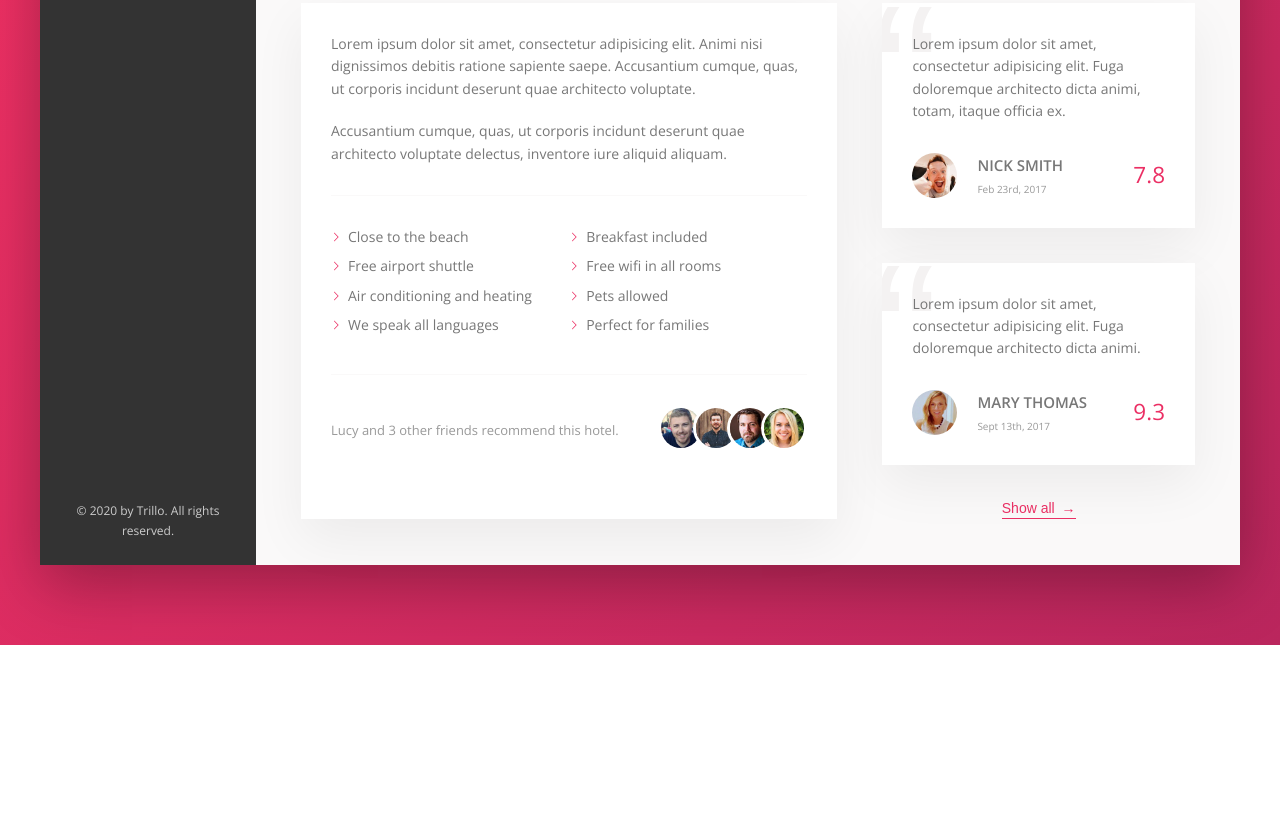
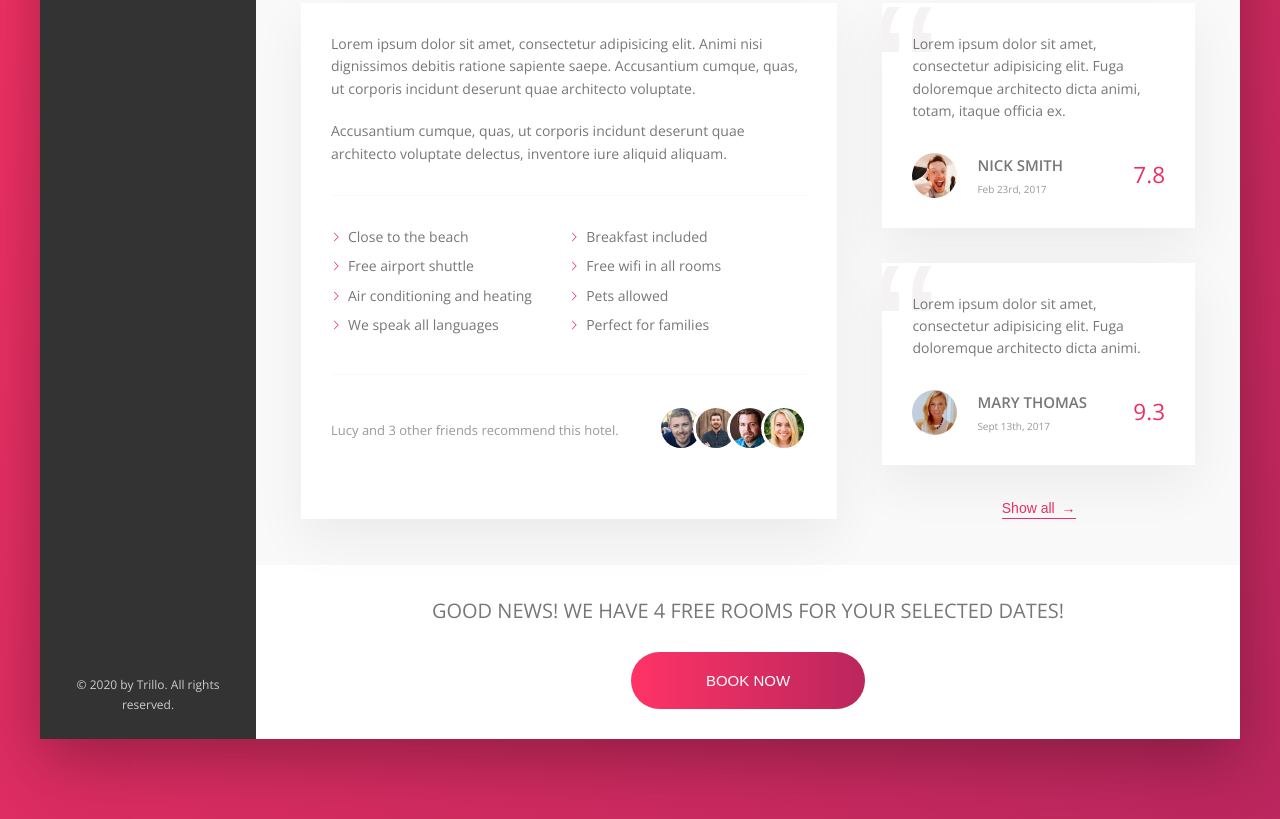
Before and after one commit to karlmarxmanzano/trillo-app, a website: page index.html in a window 1280 px wide. Shown: the part 644-1463 px from the top of the page. Before the commit the page ends 1289 px from the top, so only its background shows below. Drawn offline with nearby package versions, Linux system fonts and the light colour scheme.

Commit message:
CTA section done

```diff
--- a/index.html
+++ b/index.html
@@ -195,8 +195,9 @@
 
                             <button class="btn-inline">Show all <span>&rarr;</span></button>
                         </div>
+                    </div>
 
-                        <!-- <div class="cta">
+                    <div class="cta">
                         <h2 class="cta__book-now">
                             Good news! We have 4 free rooms for your selected dates!
                         </h2>
@@ -204,7 +205,7 @@
                             <span class="btn__visible">Book now</span>
                             <span class="btn__invisible">Only 4 rooms left</span>
                         </button>
-                        </div> -->
+                    </div>
                 </main>
             </div>
         </div>
--- a/sass/_component.scss
+++ b/sass/_component.scss
@@ -409,3 +409,63 @@
         z-index: 1;
     }
 }
+
+.cta {
+    padding: 3rem 0;
+    text-align: center;
+
+    &__book-now {
+        font-size: 2rem;
+        font-weight: 300;
+        text-transform: uppercase;
+        margin-bottom: 2.5rem;
+    }
+}
+
+.btn {
+    font-size: 1.5rem;
+    font-weight: 300;
+    text-transform: uppercase;
+    border: none;
+    border-radius: 100px;
+    background-image: linear-gradient(to right, var(--color-primary-light), var(--color-primary-dark));
+    color: #FFF;
+    position: relative;
+    overflow: hidden;
+    cursor: pointer;
+
+    & > * {
+        display: inline-block;
+        height: 100%;
+        width: 100%;
+        transition: all .2s;
+    }
+
+    &__visible {
+        padding: 2rem 7.5rem;
+    }
+
+    &__invisible {
+        position: absolute;
+        left: 0;
+        top: -100%;
+        padding: 2rem 0;
+    }
+
+    &:hover {
+        background-image: linear-gradient(to left, var(--color-primary-light), var(--color-primary-dark));
+    }
+
+    &:hover &__visible {
+        transform: translateY(100%);
+    }
+
+    &:hover &__invisible {
+        top: 0;
+    }
+
+    &:focus {
+        outline: none;
+        animation: pulsate 1s infinite;
+    }
+}
```
Also changed, not shown: css/style.css. Lines whose indentation alone changed are shown as unchanged.
